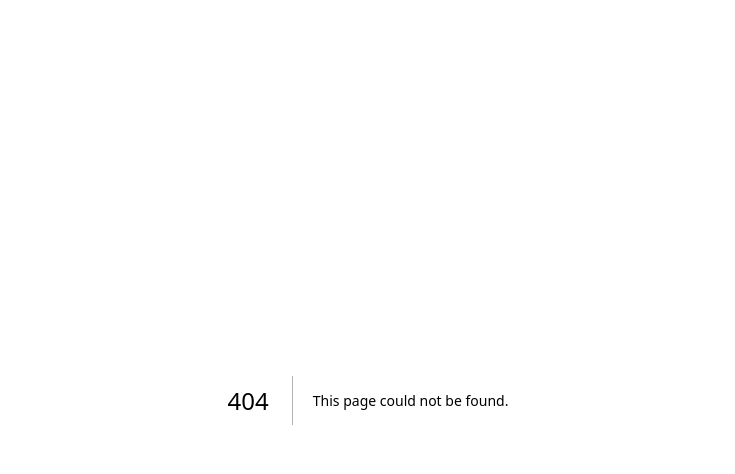
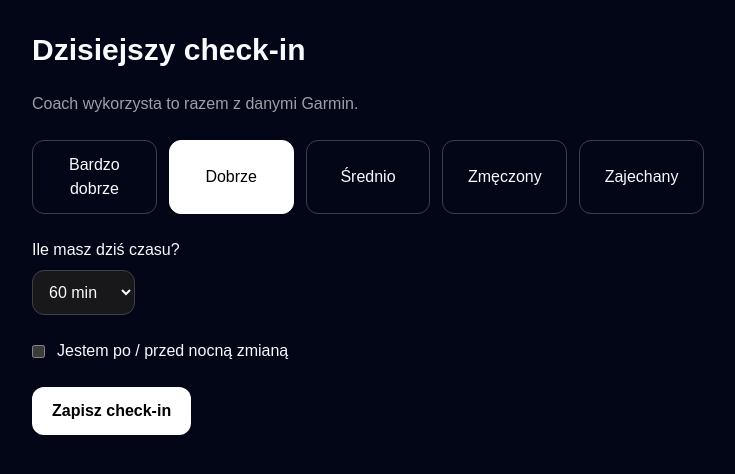
Before and after one commit to jakubszczypa-rgb/kuba-ai-cycling-coach, a Next.js app: page /check-in in a window 1280 px wide. Before the commit this address had no page. Shown: the top 474 px of the page, without its empty margins (272-1007 px from the left). Built offline with nearby package versions, Linux system fonts and the light colour scheme.

Commit message:
Add Supabase client and daily check-in

```diff
--- /dev/null
+++ b/app/check-in/page.tsx
@@ -0,0 +1,58 @@
+"use client";
+
+import { useState } from "react";
+import { createClient } from "@/lib/supabase/client";
+
+export default function CheckInPage() {
+  const [feeling, setFeeling] = useState("good");
+  const [minutes, setMinutes] = useState(60);
+  const [nightShift, setNightShift] = useState(false);
+  const [message, setMessage] = useState("");
+
+  async function saveCheckIn() {
+    const supabase = createClient();
+    const { error } = await supabase.from("daily_status").insert({
+      date: new Date().toISOString().slice(0, 10),
+      feeling,
+      available_minutes: minutes,
+      night_shift: nightShift,
+    });
+
+    setMessage(error ? "Nie udało się zapisać check-inu." : "Check-in zapisany.");
+  }
+
+  return (
+    <main className="min-h-screen p-8">
+      <div className="mx-auto max-w-2xl space-y-6">
+        <h1 className="text-3xl font-bold">Dzisiejszy check-in</h1>
+        <p className="text-zinc-400">Coach wykorzysta to razem z danymi Garmin.</p>
+        <div className="grid grid-cols-2 gap-3 sm:grid-cols-5">
+          {[
+            ["great","Bardzo dobrze"],["good","Dobrze"],["average","Średnio"],
+            ["tired","Zmęczony"],["wrecked","Zajechany"]
+          ].map(([value,label]) => (
+            <button key={value} onClick={() => setFeeling(value)}
+              className={`rounded-xl border p-3 ${feeling === value ? "border-white bg-white text-black" : "border-zinc-700"}`}>
+              {label}
+            </button>
+          ))}
+        </div>
+        <div>
+          <label className="mb-2 block">Ile masz dziś czasu?</label>
+          <select value={minutes} onChange={e => setMinutes(Number(e.target.value))}
+            className="rounded-xl border border-zinc-700 bg-zinc-900 p-3">
+            {[0,30,45,60,90,120,180].map(x => <option key={x} value={x}>{x} min</option>)}
+          </select>
+        </div>
+        <label className="flex items-center gap-3">
+          <input type="checkbox" checked={nightShift} onChange={e => setNightShift(e.target.checked)} />
+          Jestem po / przed nocną zmianą
+        </label>
+        <button onClick={saveCheckIn} className="rounded-xl bg-white px-5 py-3 font-semibold text-black">
+          Zapisz check-in
+        </button>
+        {message && <p className="text-zinc-300">{message}</p>}
+      </div>
+    </main>
+  );
+}
```
